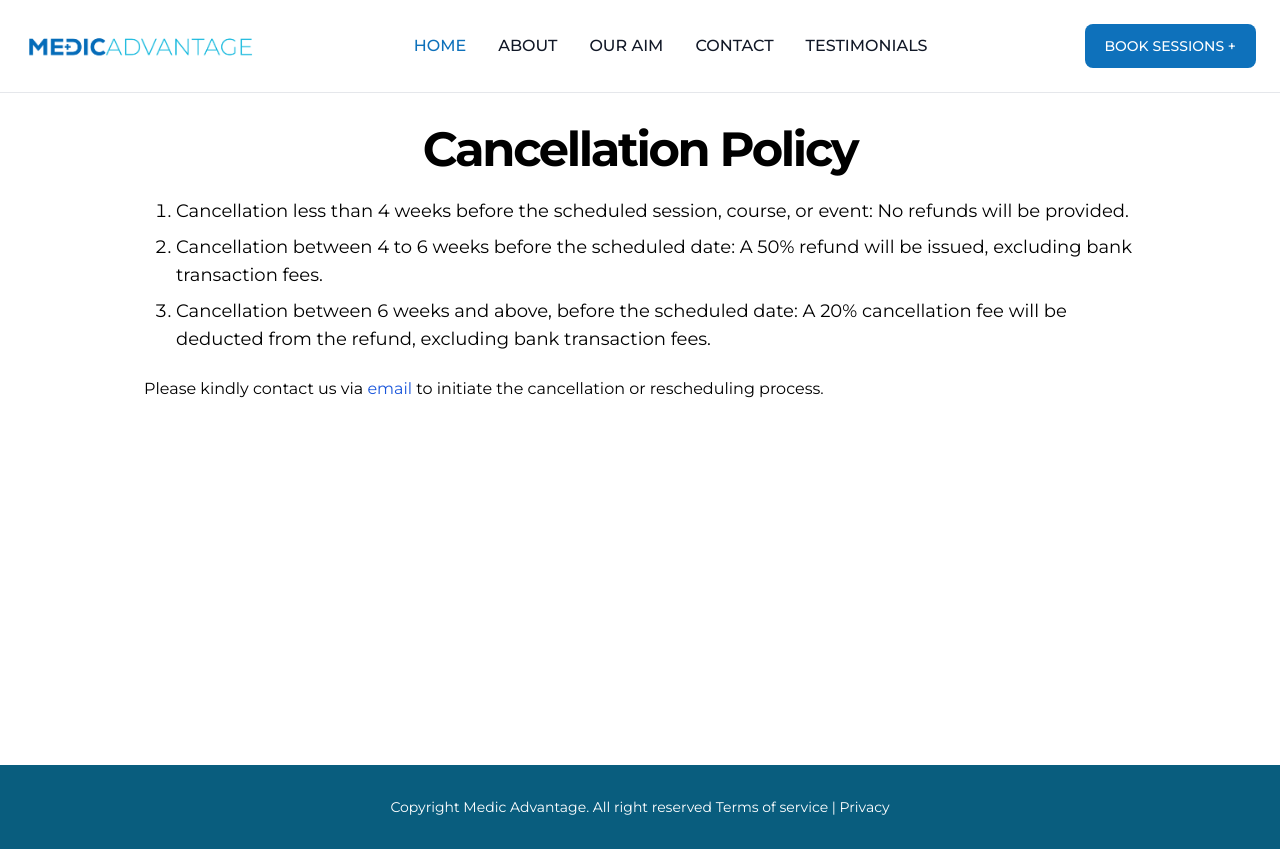
After one commit to winninggodspower/medics_advantage, a Django app: page /cancellation_policy/ in a window 1280 px wide. The commit adds this page. Run offline with Django 5.2, Linux system fonts and the light colour scheme; some libraries are stand-ins or nearby versions.

Commit message:
feat: add cancellation policy and about mocks pages, update booking session template

```diff
--- a/core/urls.py
+++ b/core/urls.py
@@ -1,5 +1,8 @@
 from django.urls import path
-from .views import index, book_session, payment_execute, booking_success, booking_failed, contact_us
+from .views import (
+    index, book_session, payment_execute, booking_success, booking_failed, contact_us,
+    cancellation_policy, about_mocks
+    )
 
 urlpatterns = [
     path('', index, name='index'),
@@ -8,4 +11,6 @@ urlpatterns = [
     path('payment/execute/', payment_execute, name='payment_execute'),
     path('booking_success/', booking_success, name='booking_success'),
     path('booking_failed/', booking_failed, name='booking_failed'),
+    path('cancellation_policy/', cancellation_policy, name='cancellation_policy'),
+    path('about_mocks/', about_mocks, name='about_mocks'),
 ]
--- a/core/views.py
+++ b/core/views.py
@@ -137,3 +137,11 @@ def contact_us(request):
         return JsonResponse({'success': True})
 
     return JsonResponse({'success': False})
+
+# New view: Cancellation Policy page
+def cancellation_policy(request):
+    return render(request, 'cancellation_policy.html')
+
+# New view: About Mocks page
+def about_mocks(request):
+    return render(request, 'about_mocks.html')
--- a/static/src/output.css
+++ b/static/src/output.css
@@ -1609,10 +1609,6 @@ input:checked + .toggle-bg {
   top: 0px;
 }
 
-.top-4 {
-  top: 1rem;
-}
-
 .top-24 {
   top: 6rem;
 }
@@ -1690,6 +1686,10 @@ input:checked + .toggle-bg {
   margin-bottom: 1rem;
 }
 
+.ml-8 {
+  margin-left: 2rem;
+}
+
 .ms-1 {
   margin-inline-start: 0.25rem;
 }
@@ -1804,12 +1804,28 @@ input:checked + .toggle-bg {
   height: 100%;
 }
 
+.h-\[calc\(100vh-6rem\)\] {
+  height: calc(100vh - 6rem);
+}
+
+.max-h-\[calc\(100vh-6rem\)\] {
+  max-height: calc(100vh - 6rem);
+}
+
 .min-h-\[620px\] {
   min-height: 620px;
 }
 
 .min-h-\[calc\(100vh-8rem\)\] {
   min-height: calc(100vh - 8rem);
+}
+
+.min-h-\[calc\(100vh-10rem\)\] {
+  min-height: calc(100vh - 10rem);
+}
+
+.min-h-\[calc\(100vh-9rem\)\] {
+  min-height: calc(100vh - 9rem);
 }
 
 .w-0 {
@@ -1885,6 +1901,10 @@ input:checked + .toggle-bg {
   max-width: 36rem;
 }
 
+.max-w-screen-md {
+  max-width: 768px;
+}
+
 .flex-1 {
   flex: 1 1 0%;
 }
@@ -1966,6 +1986,10 @@ input:checked + .toggle-bg {
 
 .list-inside {
   list-style-position: inside;
+}
+
+.list-decimal {
+  list-style-type: decimal;
 }
 
 .list-disc {
@@ -2066,6 +2090,12 @@ input:checked + .toggle-bg {
   margin-bottom: calc(3.5rem * var(--tw-space-y-reverse));
 }
 
+.space-y-2 > :not([hidden]) ~ :not([hidden]) {
+  --tw-space-y-reverse: 0;
+  margin-top: calc(0.5rem * calc(1 - var(--tw-space-y-reverse)));
+  margin-bottom: calc(0.5rem * var(--tw-space-y-reverse));
+}
+
 .space-y-3 > :not([hidden]) ~ :not([hidden]) {
   --tw-space-y-reverse: 0;
   margin-top: calc(0.75rem * calc(1 - var(--tw-space-y-reverse)));
@@ -2102,6 +2132,10 @@ input:checked + .toggle-bg {
   overflow: hidden;
 }
 
+.overflow-y-auto {
+  overflow-y: auto;
+}
+
 .overflow-x-hidden {
   overflow-x: hidden;
 }
@@ -2308,6 +2342,11 @@ input:checked + .toggle-bg {
   background-color: rgb(255 255 255 / 0.5);
 }
 
+.bg-red-600 {
+  --tw-bg-opacity: 1;
+  background-color: rgb(224 36 36 / var(--tw-bg-opacity, 1));
+}
+
 .bg-\[url\(\'\/static\/images\/Group-185\.png\'\)\] {
   background-image: url('/static/images/Group-185.png');
 }
@@ -2399,6 +2438,11 @@ input:checked + .toggle-bg {
   padding-bottom: 1.5rem;
 }
 
+.py-8 {
+  padding-top: 2rem;
+  padding-bottom: 2rem;
+}
+
 .\!pb-0 {
   padding-bottom: 0px !important;
 }
@@ -2529,6 +2573,11 @@ input:checked + .toggle-bg {
   color: rgb(204 236 238 / var(--tw-text-opacity, 1));
 }
 
+.text-blue-500 {
+  --tw-text-opacity: 1;
+  color: rgb(63 131 248 / var(--tw-text-opacity, 1));
+}
+
 .text-blue-600 {
   --tw-text-opacity: 1;
   color: rgb(28 100 242 / var(--tw-text-opacity, 1));
@@ -2577,6 +2626,24 @@ input:checked + .toggle-bg {
 .text-white {
   --tw-text-opacity: 1;
   color: rgb(255 255 255 / var(--tw-text-opacity, 1));
+}
+
+.text-blue-400 {
+  --tw-text-opacity: 1;
+  color: rgb(118 169 250 / var(--tw-text-opacity, 1));
+}
+
+.text-blue-700 {
+  --tw-text-opacity: 1;
+  color: rgb(26 86 219 / var(--tw-text-opacity, 1));
+}
+
+.overline {
+  text-decoration-line: overline;
+}
+
+.underline-offset-8 {
+  text-underline-offset: 8px;
 }
 
 .opacity-0 {
@@ -2722,6 +2789,10 @@ input:checked + .toggle-bg {
   color: rgb(255 255 255 / var(--tw-text-opacity, 1));
 }
 
+.hover\:underline:hover {
+  text-decoration-line: underline;
+}
+
 .hover\:shadow-lg:hover {
   --tw-shadow: 0 10px 15px -3px rgb(0 0 0 / 0.1), 0 4px 6px -4px rgb(0 0 0 / 0.1);
   --tw-shadow-colored: 0 10px 15px -3px var(--tw-shadow-color), 0 4px 6px -4px var(--tw-shadow-color);
--- a/templates/_base.html
+++ b/templates/_base.html
@@ -28,7 +28,7 @@
     <div id="alert-container" class="fixed top-24 left-1/2 transform -translate-x-1/2 max-w-md w-full z-50"></div>
     <script src="{% static "js/alert.js" %}"></script>
 
-    <main>
+    <main class="min-h-[calc(100vh-8rem)] overflow-y-auto ">
         {% block content %}
         <!-- Main content goes here -->
         {% endblock %}
--- /dev/null
+++ b/templates/cancellation_policy.html
@@ -0,0 +1,25 @@
+{% extends "_base.html" %}
+{% block title %}Cancellation Policy - Medics Advantage{% endblock %}
+{% block content %}
+<div class="max-w-screen-lg mx-auto px-4 py-8 space-y-6">
+    <h1 class="text-3xl font-bold tracking-tighter sm:text-4xl md:text-5xl text-center">
+        Cancellation Policy
+    </h2>
+    <ol class="list-decimal ml-8 space-y-2 text-lg">
+        <li>
+            Cancellation less than 4 weeks before the scheduled session, course, or event: No refunds will be provided.
+        </li>
+        <li>
+            Cancellation between 4 to 6 weeks before the scheduled date: A 50% refund will be issued, excluding bank transaction fees.
+        </li>
+        <li>
+            Cancellation between 6 weeks and above, before the scheduled date: A 20% cancellation fee will be deducted from the refund, excluding bank transaction fees.
+        </li>
+    </ol>
+    <p class="mt-4">
+        Please kindly contact us via
+        <a class="text-blue-700"  href="mail:support@medicadvantage.com">email</a>
+        to initiate the cancellation or rescheduling process.
+    </p>
+</div>
+{% endblock %}
```
Also changed, not shown: templates/about_mocks.html (added, +19 -0 lines), templates/book_session.html (+18 -1 lines).
